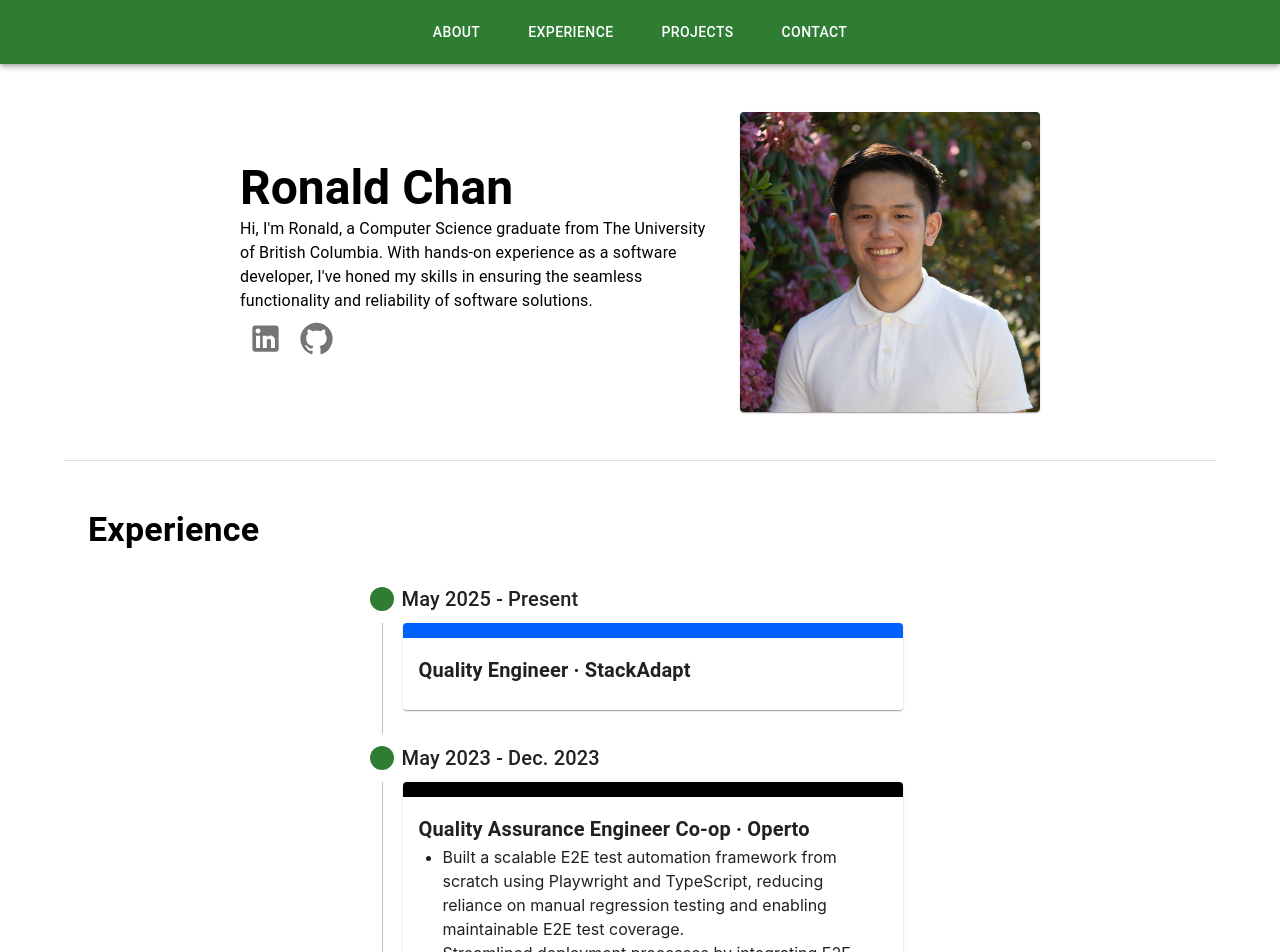
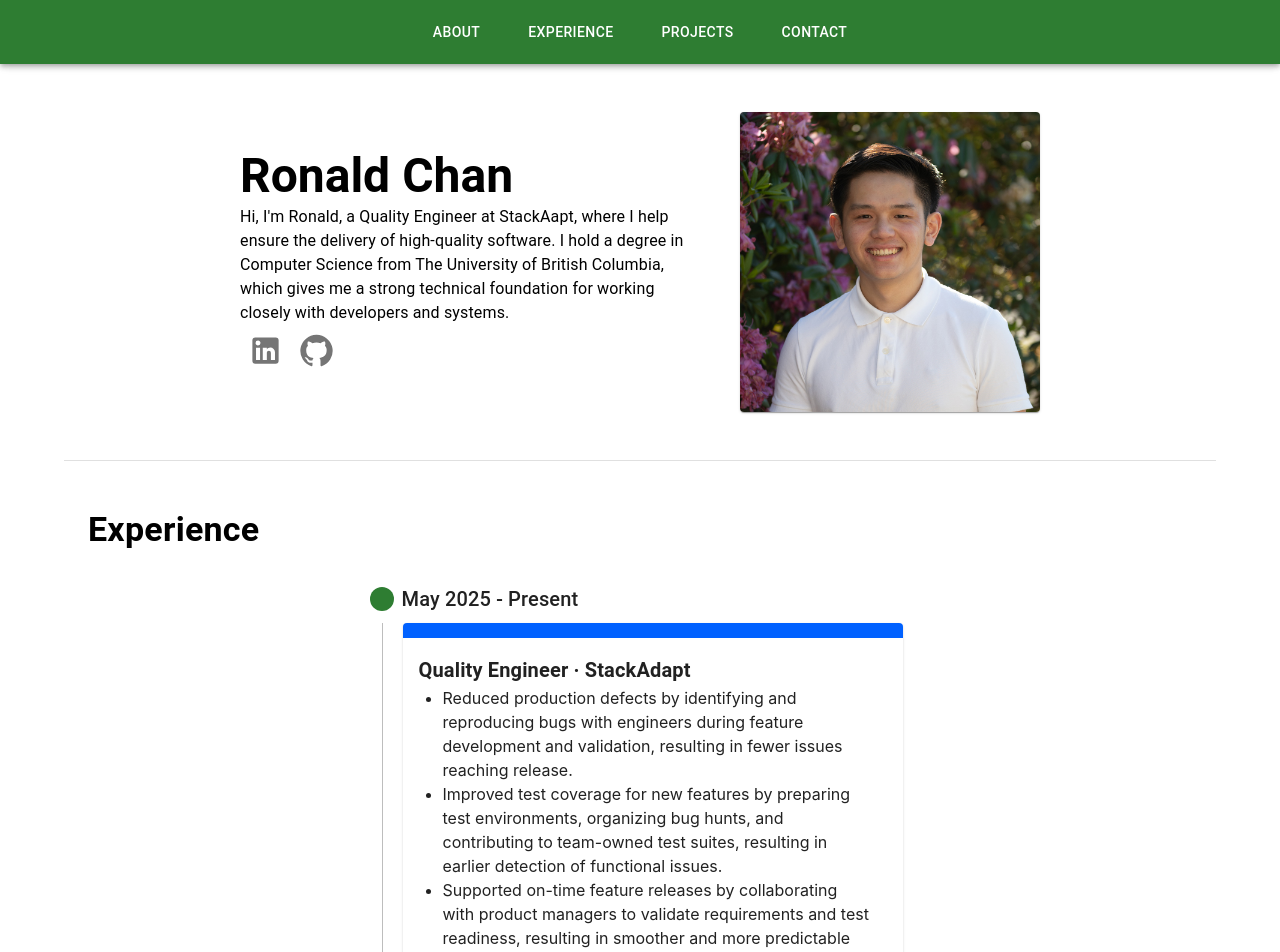
Before and after one commit to ronalldchan/ronalldchan.github.io, a React (Vite) app: page / in a window 1280 px wide. Shown: the top 952 px of the page. Built offline with nearby package versions, Linux system fonts and the light colour scheme.

Commit message:
update descriptions

```diff
--- a/src/components/AboutMe.tsx
+++ b/src/components/AboutMe.tsx
@@ -14,9 +14,9 @@ function AboutMe() {
               Ronald Chan
             </Typography>
             <Typography variant="body1">
-                            Hi, I'm Ronald, a Computer Science graduate from The University of British Columbia. With
-                            hands-on experience as a software developer, I've honed my skills in ensuring the seamless
-                            functionality and reliability of software solutions.
+              Hi, I'm Ronald, a Quality Engineer at StackAapt, where I help ensure the delivery of high-quality
+              software. I hold a degree in Computer Science from The University of British Columbia, which gives me a
+              strong technical foundation for working closely with developers and systems.
             </Typography>
             <Stack direction={"row"}>
               <IconButton href="https://www.linkedin.com/in/ronald-chan-info/">
--- a/src/components/Experience.tsx
+++ b/src/components/Experience.tsx
@@ -20,7 +20,11 @@ function Experience() {
                   jobTitle="Quality Engineer"
                   company="StackAdapt"
                   companyLink="https://www.stackadapt.com/"
-                                    description={[]}
+                  description={[
+                    "Reduced production defects by identifying and reproducing bugs with engineers during feature development and validation, resulting in fewer issues reaching release.",
+                    "Improved test coverage for new features by preparing test environments, organizing bug hunts, and contributing to team-owned test suites, resulting in earlier detection of functional issues.",
+                    "Supported on-time feature releases by collaborating with product managers to validate requirements and test readiness, resulting in smoother and more predictable launches.",
+                  ]}
                   color="#0061ff"
                 />
               </StepContent>
```
Lines whose indentation alone changed are shown as unchanged.
